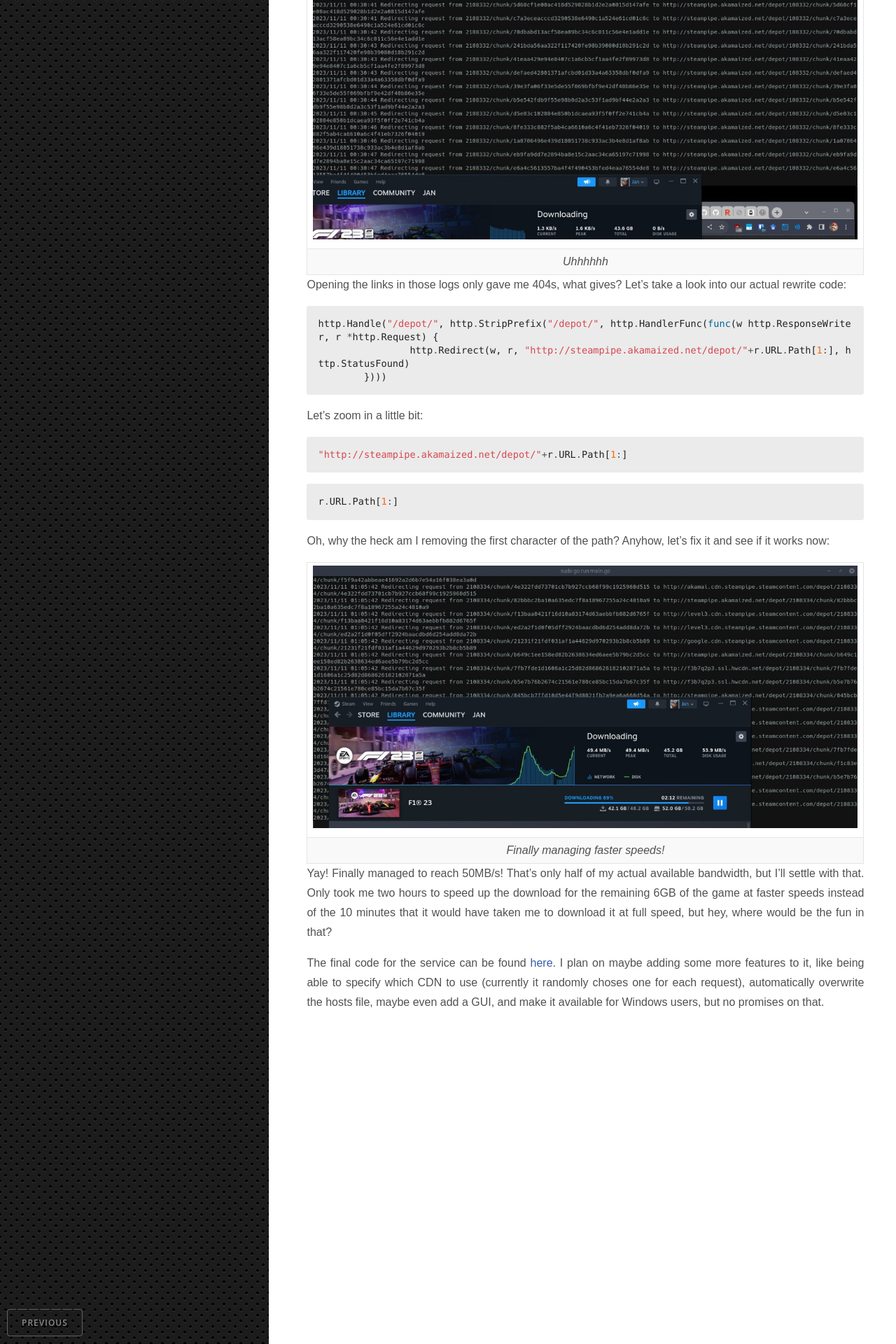
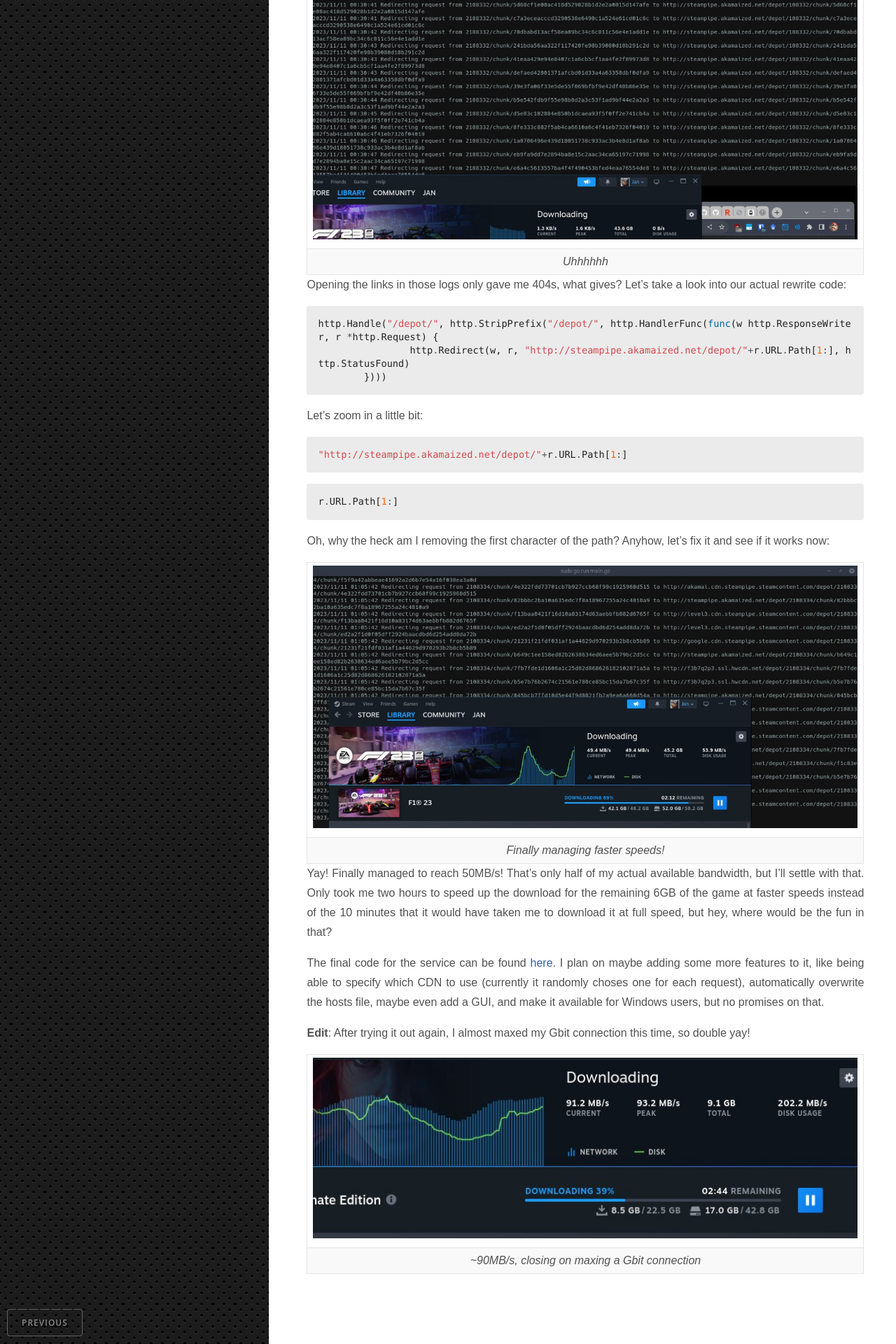
Before and after one commit to igormp/blog, a Jekyll site: the page built from _posts/2023-11-11-steam-hijack.md, in a window 1280 px wide. Shown: the part 2873-4793 px from the top of the page at 70% size. Built offline with Jekyll 4.4.1, drawn with Linux system fonts in a browser that asks for light colours; comment, search, counter and statistics services are not loaded.

Commit message:
feat: add update on new speeds

```diff
--- a/_posts/2023-11-11-steam-hijack.md
+++ b/_posts/2023-11-11-steam-hijack.md
@@ -99,3 +99,9 @@
 Yay! Finally managed to reach 50MB/s! That's only half of my actual available bandwidth, but I'll settle with that. Only took me two hours to speed up the download for the remaining 6GB of the game at faster speeds instead of the 10 minutes that it would have taken me to download it at full speed, but hey, where would be the fun in that?
 
 The final code for the service can be found [here](https://github.com/igormp/steam-lancache-hijack). I plan on maybe adding some more features to it, like being able to specify which CDN to use (currently it randomly choses one for each request), automatically overwrite the hosts file, maybe even add a GUI, and make it available for Windows users, but no promises on that.
+
+**Edit**: After trying it out again, I almost maxed my Gbit connection this time, so double yay!
+
+| <img src="{{ site.baseurl }}/images/steam-hijack/almost_gbit.jpg"> |
+| :----------------------------------------------------------------: |
+|           _~90MB/s, closing on maxing a Gbit connection_           |
```
Also changed, not shown: images/steam-hijack/almost_gbit.jpg (added).
